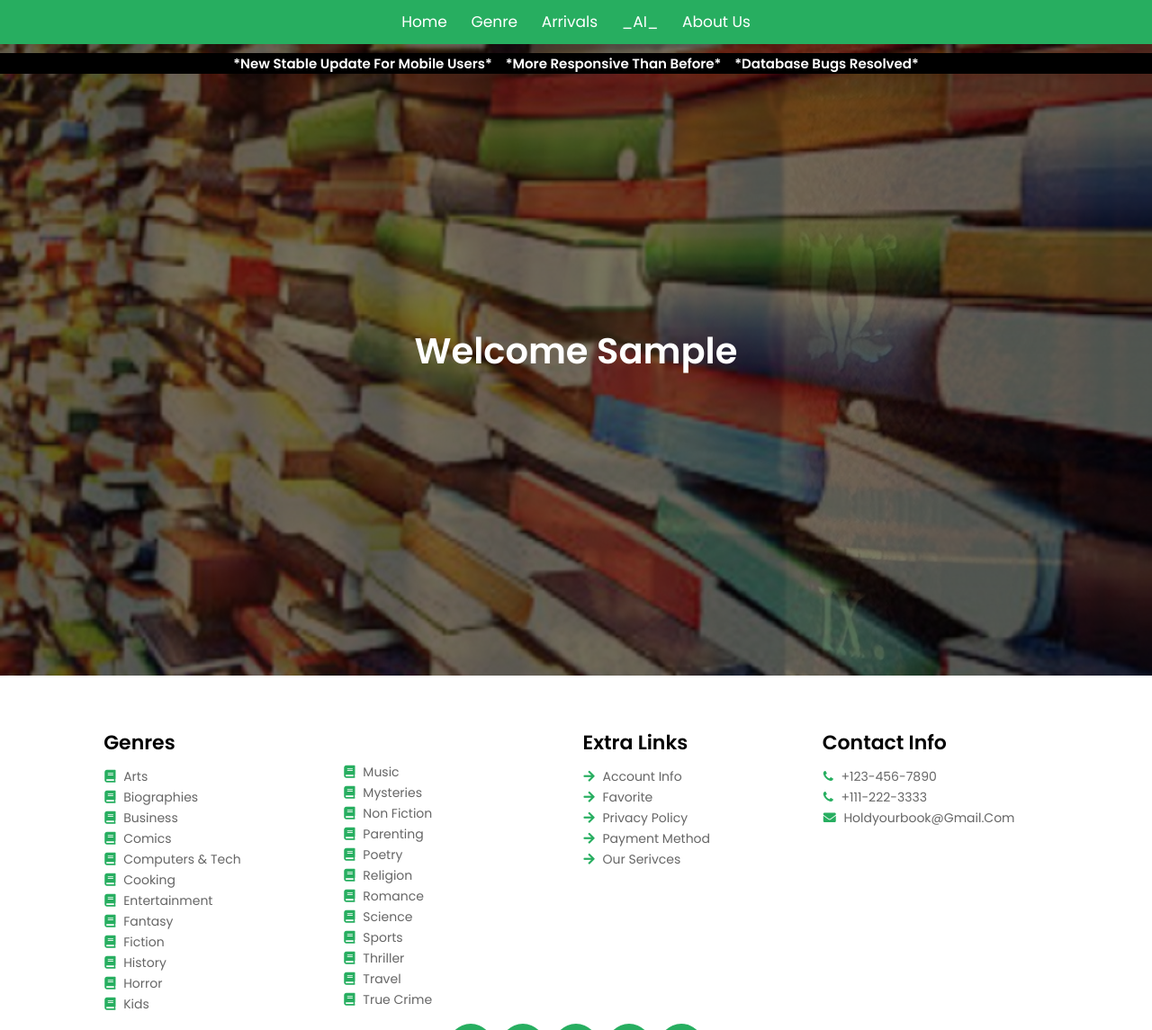
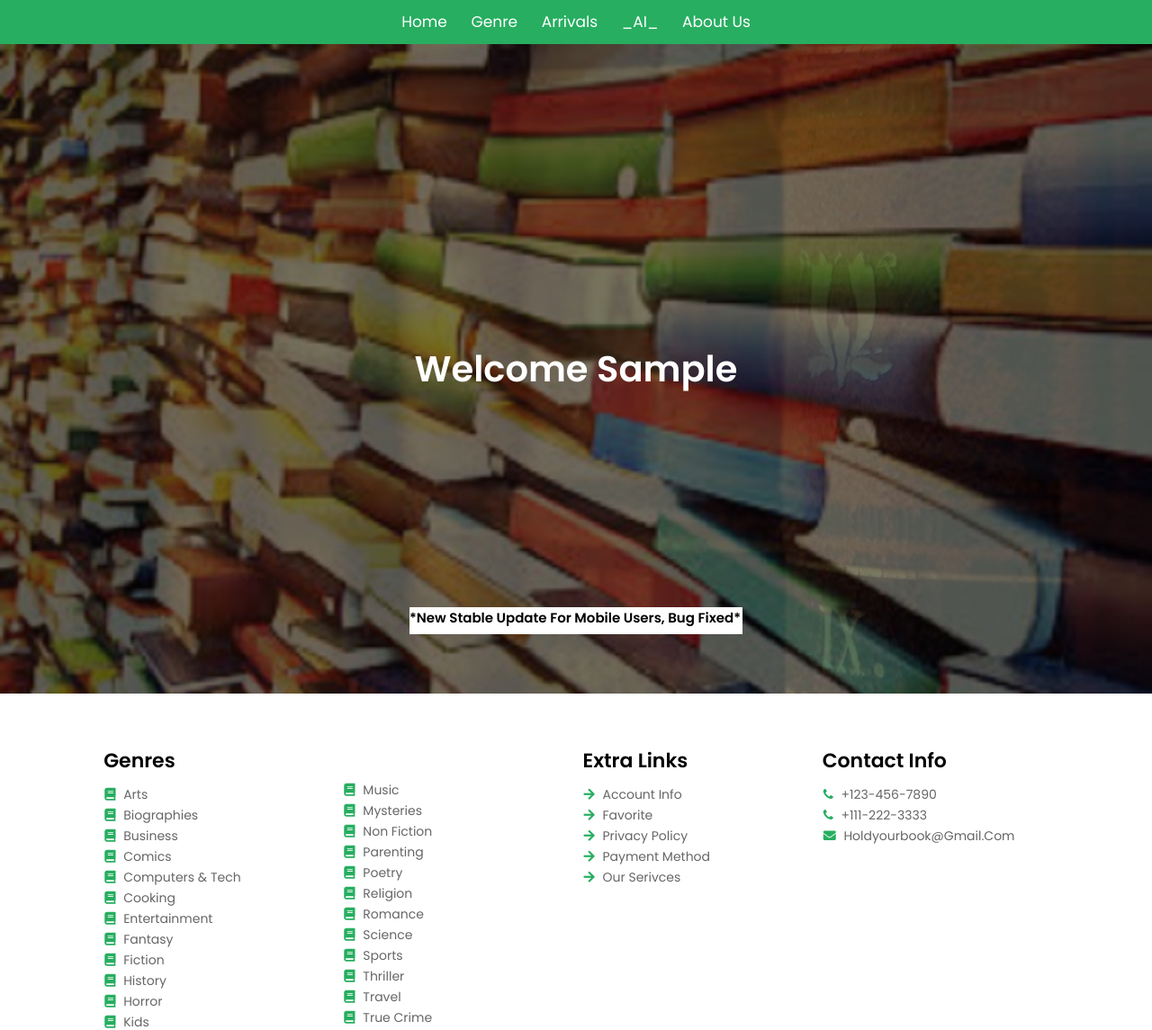
Before and after one commit to SarathAdhi/Book_recomendation_website, a PHP site: page /index1.php in a window 1280 px wide. Shown: the part 102-1247 px from the top of the page at 90% size. Run offline with PHP 8.4, Linux system fonts and the light colour scheme; the visitor is signed in with stand-in values (Sample User, id 1); data that the repository does not hold is empty; some libraries are stand-ins or nearby versions.

Commit message:
update index

```diff
--- a/index1.php
+++ b/index1.php
@@ -98,12 +98,14 @@
         }
         .update
         {
-            background: black;
-            margin-top: -20px;
-            position: relative;
-            justify-content: center;
-            text-align: center;
-            color: white;
+            height: 30px;
+            width: 370px;
+            background: white;
+            position: fixed;
+            color: black;
+            top: 99%;
+            left: 50%;
+            transform: translate(-50%,-50%);
         }
 
 
@@ -121,7 +123,7 @@
         </div>
     </div>
     <div class="update">
-        <h2>*New stable update for mobile users*&emsp;*More responsive than before*&emsp;*Database bugs resolved*</h2>
+        <h2>*New stable update for mobile users, Bug fixed*</h2>
     </div>
 </div>
 
```
